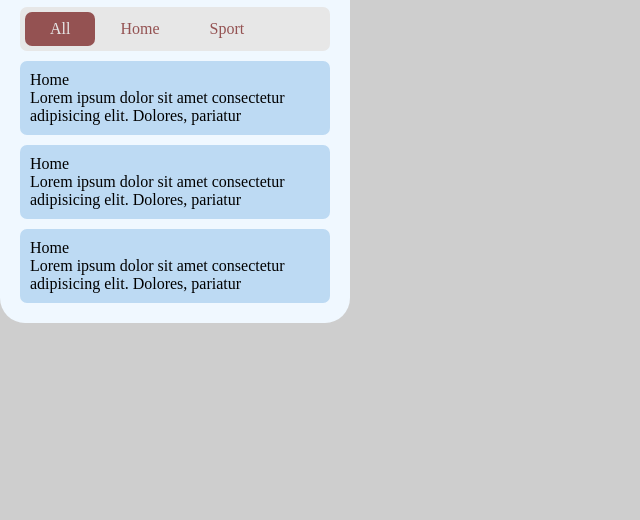
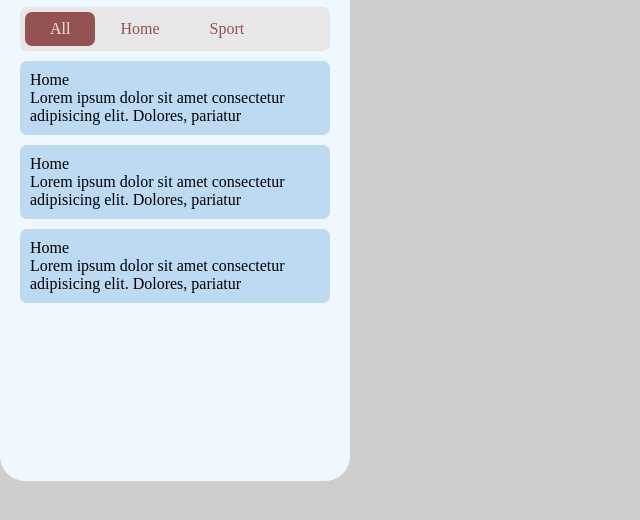
Before and after one commit to InnaMcGrane/bucket-list.js, a plain HTML site: page index.html in a window 1280 px wide. Shown: the part 46-566 px from the top of the page, without its empty margins (0-640 px from the left). Drawn offline with Linux system fonts and the light colour scheme.

Commit message:
fix bug: scroll had been added

```diff
--- a/style.css
+++ b/style.css
@@ -50,6 +50,8 @@ body {
   gap: 10px;
   margin-top: 10px;
   flex-direction: column;
+  height: 400px;
+  overflow-y: auto;
 }
 
 .task {
@@ -57,7 +59,8 @@ body {
   padding: 10px;
   border-radius: 7px;
 }
-.header__btns{
-    gap: 10px;
-    display: flex;
+
+.header__btns {
+  gap: 10px;
+  display: flex;
 }
```
